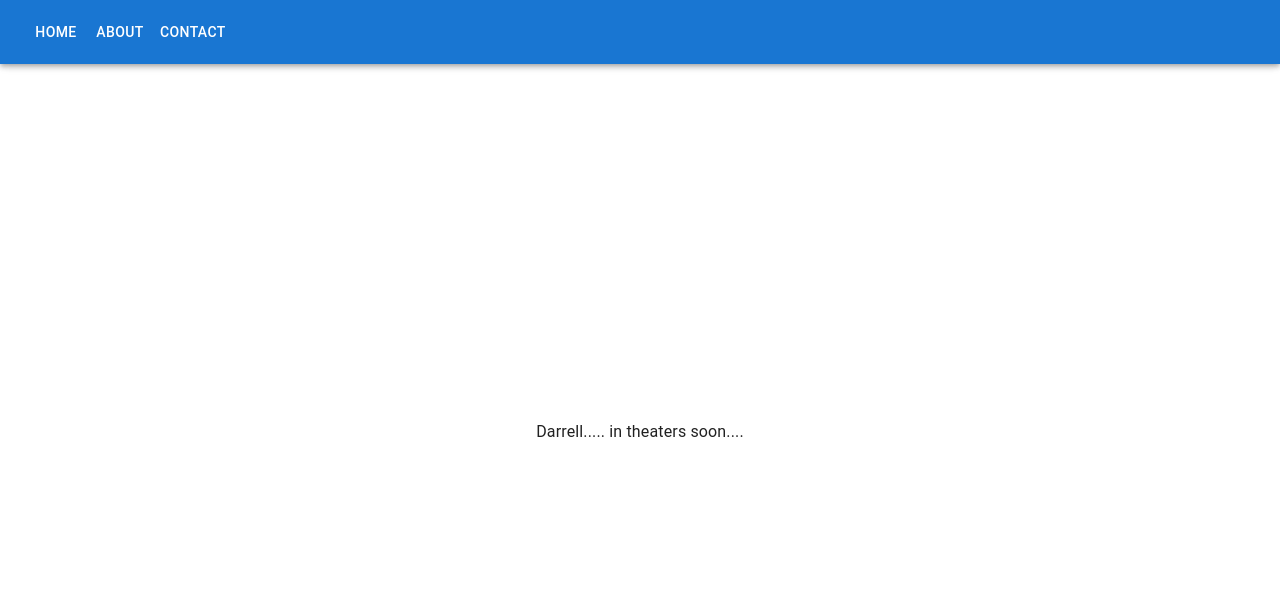
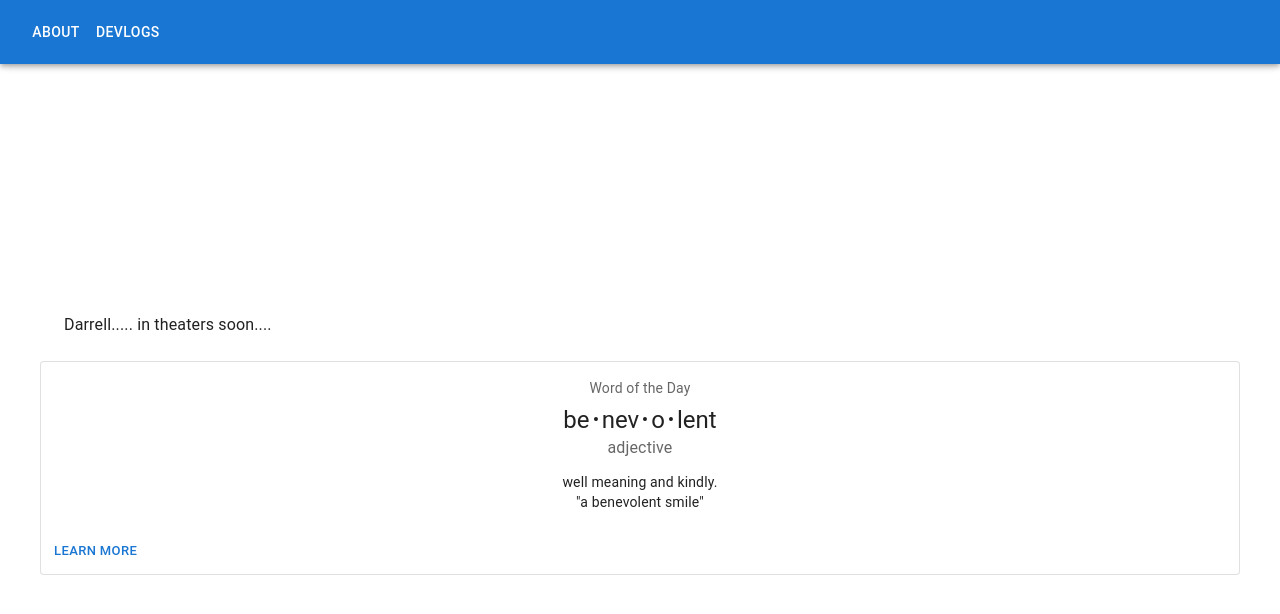
Before and after one commit to darrellcolehill/darrellcolehill.github.io, a React (Vite) app in the folder darrellcolehill/: page / in a window 1280 px wide. Shown: the top 614 px of the page. Built offline with nearby package versions, Linux system fonts and the light colour scheme.

Commit message:
Added basis card

```diff
--- a/darrellcolehill/src/App.tsx
+++ b/darrellcolehill/src/App.tsx
@@ -1,4 +1,5 @@
 import './App.css'
+import OutlinedCard from './components/OutlinedCard'
 import DrawerAppBar from './components/DrawerAppBar'
 
 function App() {
@@ -6,6 +7,7 @@
   return (
     <>
       <DrawerAppBar/>
+      <OutlinedCard/>
     </>
   )
 }
--- a/darrellcolehill/src/components/DrawerAppBar.tsx
+++ b/darrellcolehill/src/components/DrawerAppBar.tsx
@@ -16,7 +16,7 @@
 } from '@mui/material';
 
 const drawerWidth = 240;
-const navItems = ['Home', 'About', 'Contact'];
+const navItems = ['About', 'DevLogs'];
 
 export default function DrawerAppBar() {
   const [mobileOpen, setMobileOpen] = React.useState(false);
--- /dev/null
+++ b/darrellcolehill/src/components/OutlinedCard.tsx
@@ -0,0 +1,64 @@
+import * as React from 'react';
+import Box from '@mui/material/Box';
+import Card from '@mui/material/Card';
+import CardActions from '@mui/material/CardActions';
+import CardContent from '@mui/material/CardContent';
+import Button from '@mui/material/Button';
+import Typography from '@mui/material/Typography';
+import { Grid } from '@mui/material';
+
+const bull = (
+  <Box
+    component="span"
+    sx={{ display: 'inline-block', mx: '2px', transform: 'scale(0.8)' }}
+  >
+    •
+  </Box>
+);
+
+const card = (
+  <React.Fragment>
+    <CardContent>
+      <Typography sx={{ fontSize: 14 }} color="text.secondary" gutterBottom>
+        Word of the Day
+      </Typography>
+      <Typography variant="h5" component="div">
+        be{bull}nev{bull}o{bull}lent
+      </Typography>
+      <Typography sx={{ mb: 1.5 }} color="text.secondary">
+        adjective
+      </Typography>
+      <Typography variant="body2">
+        well meaning and kindly.
+        <br />
+        {'"a benevolent smile"'}
+      </Typography>
+    </CardContent>
+    <CardActions>
+      <Button size="small">Learn More</Button>
+    </CardActions>
+  </React.Fragment>
+);
+
+export default function OutlinedCard() {
+  return (
+    <Grid container>
+      <Grid item xs={12}>
+      <Box
+          sx={{
+            minWidth: {
+              xs: 300,
+              sm: 600,
+              md: 900,
+              lg: 1200,
+            },
+            margin: 'auto',
+          }}
+        >          <Card variant="outlined">
+            {card}
+          </Card>
+        </Box>
+      </Grid>
+    </Grid>
+  );
+}
```
